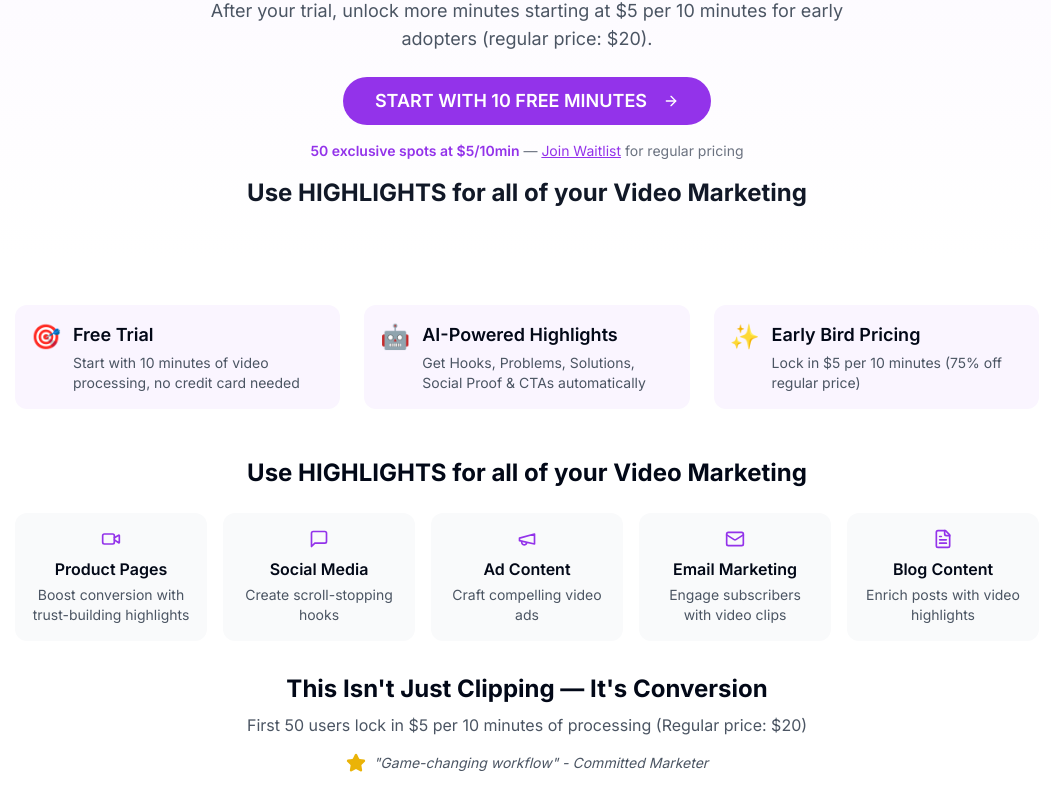
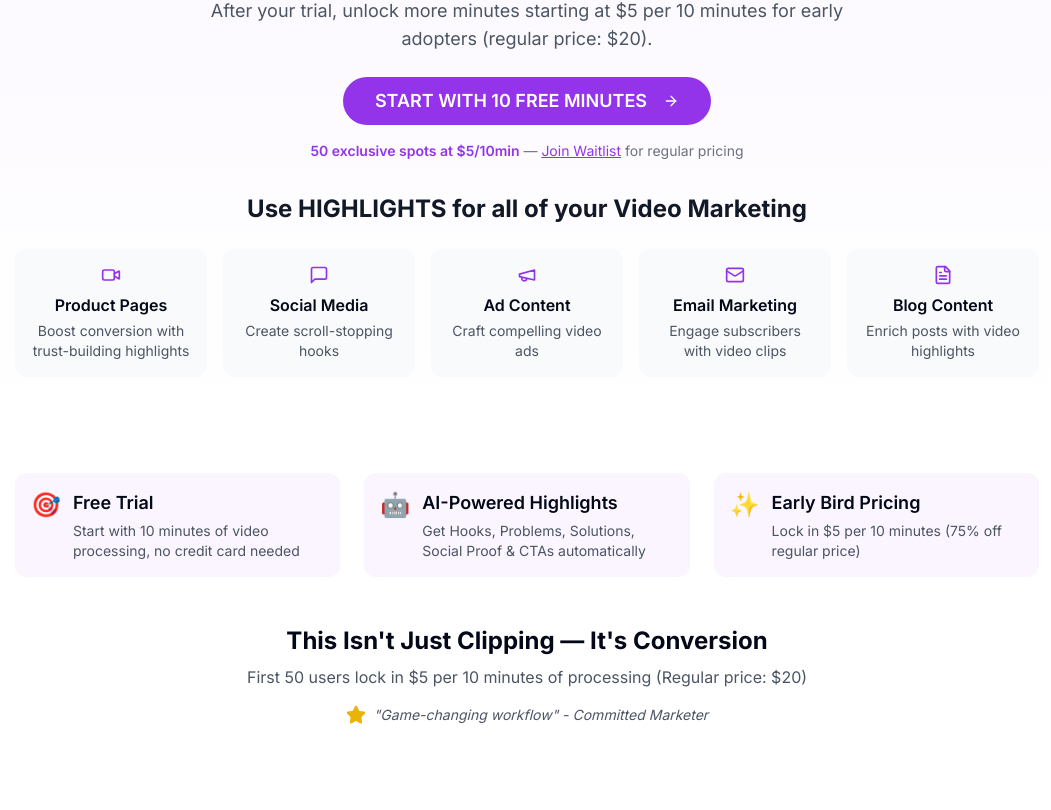
Before and after one commit to avisanghavi/videofusion-website, a React (Vite) app: page / in a window 1280 px wide. Shown: the part 436-1246 px from the top of the page, without its empty margins (113-1164 px from the left). After the commit the page ends 1209 px from the top, so only its background shows below. Built offline with nearby package versions, Linux system fonts and the light colour scheme.

Commit message:
Move marketing section
Move the "Use HIGHLIGHTS for all of your Video Marketing" section to a different location.

```diff
--- a/src/components/CompactValue.tsx
+++ b/src/components/CompactValue.tsx
@@ -1,3 +1,4 @@
+
 import { MessageSquare, FileText, Mail, Video, Megaphone, Star } from "lucide-react";
 
 export const CompactValue = () => {
@@ -19,34 +20,6 @@ export const CompactValue = () => {
     }
   ];
 
-  const useCase = [
-    {
-      icon: <Video className="w-5 h-5" />,
-      title: "Product Pages",
-      description: "Boost conversion with trust-building highlights"
-    },
-    {
-      icon: <MessageSquare className="w-5 h-5" />,
-      title: "Social Media",
-      description: "Create scroll-stopping hooks"
-    },
-    {
-      icon: <Megaphone className="w-5 h-5" />,
-      title: "Ad Content",
-      description: "Craft compelling video ads"
-    },
-    {
-      icon: <Mail className="w-5 h-5" />,
-      title: "Email Marketing",
-      description: "Engage subscribers with video clips"
-    },
-    {
-      icon: <FileText className="w-5 h-5" />,
-      title: "Blog Content",
-      description: "Enrich posts with video highlights"
-    }
-  ];
-
   return (
     <div className="py-12 px-4 bg-white">
       <div className="max-w-5xl mx-auto">
@@ -58,19 +31,6 @@ export const CompactValue = () => {
                 <h3 className="text-lg font-semibold mb-1">{feature.title}</h3>
                 <p className="text-sm text-gray-600">{feature.description}</p>
               </div>
-            </div>
-          ))}
-        </div>
-
-        <h2 className="text-2xl font-bold mb-6 text-center">Use HIGHLIGHTS for all of your Video Marketing</h2>
-        <div className="grid md:grid-cols-5 gap-4 mb-8">
-          {useCase.map((item, index) => (
-            <div key={index} className="p-4 rounded-lg bg-gray-50 text-center">
-              <div className="flex justify-center mb-2 text-purple-600">
-                {item.icon}
-              </div>
-              <h3 className="font-semibold mb-1">{item.title}</h3>
-              <p className="text-sm text-gray-600">{item.description}</p>
             </div>
           ))}
         </div>
--- a/src/components/Hero.tsx
+++ b/src/components/Hero.tsx
@@ -1,8 +1,36 @@
 
-import { ArrowRight } from "lucide-react";
+import { ArrowRight, MessageSquare, FileText, Mail, Video, Megaphone } from "lucide-react";
 import { Button } from "./ui/button";
 
 export const Hero = () => {
+  const useCase = [
+    {
+      icon: <Video className="w-5 h-5" />,
+      title: "Product Pages",
+      description: "Boost conversion with trust-building highlights"
+    },
+    {
+      icon: <MessageSquare className="w-5 h-5" />,
+      title: "Social Media",
+      description: "Create scroll-stopping hooks"
+    },
+    {
+      icon: <Megaphone className="w-5 h-5" />,
+      title: "Ad Content",
+      description: "Craft compelling video ads"
+    },
+    {
+      icon: <Mail className="w-5 h-5" />,
+      title: "Email Marketing",
+      description: "Engage subscribers with video clips"
+    },
+    {
+      icon: <FileText className="w-5 h-5" />,
+      title: "Blog Content",
+      description: "Enrich posts with video highlights"
+    }
+  ];
+
   return (
     <div className="flex flex-col items-center justify-center px-4 py-12 text-center bg-gradient-to-b from-purple-50 to-white">
       <div className="bg-purple-100 text-purple-800 inline-block px-6 py-2 rounded-full text-sm font-semibold mb-6 animate-pulse">
@@ -32,12 +60,22 @@ export const Hero = () => {
         START WITH 10 FREE MINUTES
         <ArrowRight className="ml-2 h-5 w-5" />
       </Button>
-      <p className="text-sm text-gray-500 mb-4">
+      <p className="text-sm text-gray-500 mb-8">
         <span className="font-semibold text-purple-600">50 exclusive spots at $5/10min</span> — <a href="#waitlist" className="text-purple-600 underline">Join Waitlist</a> for regular pricing
       </p>
-      <p className="text-2xl font-bold text-gray-900">
-        Use HIGHLIGHTS for all of your Video Marketing
-      </p>
+
+      <h2 className="text-2xl font-bold text-gray-900 mb-6">Use HIGHLIGHTS for all of your Video Marketing</h2>
+      <div className="grid md:grid-cols-5 gap-4 max-w-5xl w-full">
+        {useCase.map((item, index) => (
+          <div key={index} className="p-4 rounded-lg bg-gray-50 text-center">
+            <div className="flex justify-center mb-2 text-purple-600">
+              {item.icon}
+            </div>
+            <h3 className="font-semibold mb-1">{item.title}</h3>
+            <p className="text-sm text-gray-600">{item.description}</p>
+          </div>
+        ))}
+      </div>
     </div>
   );
 };
```
